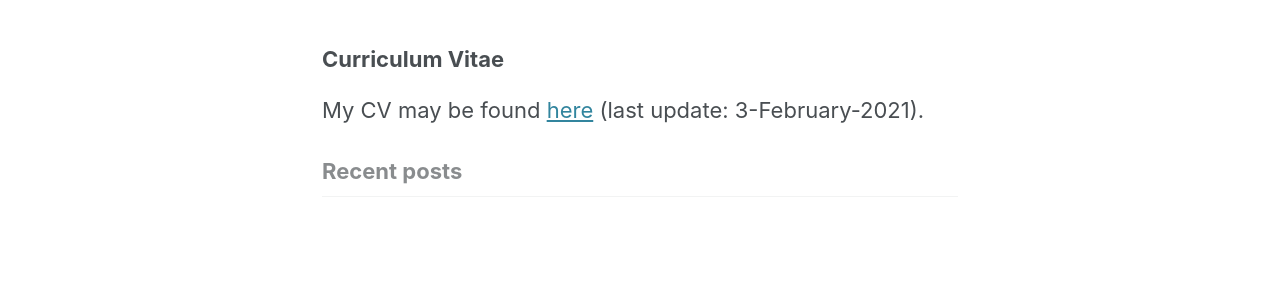
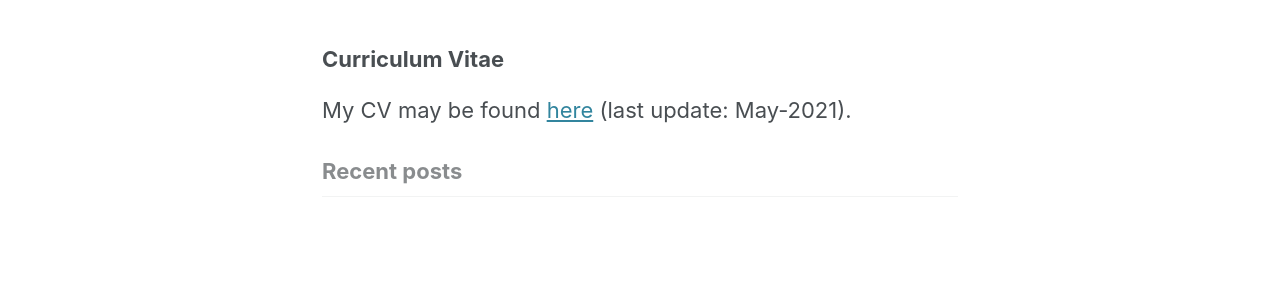
Before and after one commit to lgpcappiello/lgpcappiello.github.io, a Jekyll site: the page built from index.md, in a window 1280 px wide and 900 px high, scrolled down 372 px. Shown: the part 438-728 px from the top of the window. Built offline with Jekyll 4.4.1, drawn with Linux system fonts in a browser that asks for light colours; cached includes are drawn as plain includes; nearby versions of some CDN libraries; our own code applies the rules of GitHub Pages for plain Markdown files.

Commit message:
Update index.md

```diff
--- a/index.md
+++ b/index.md
@@ -11,4 +11,4 @@ I am an Assistant Professor in the Mathematics and Statistics Department at CSU,
 My goal for this site is to share teaching materials and information on my research. Course materials may be found under "Teaching", with original LaTeX and markdown files on my Github. I am always open to collaboration and mentoring student research and am happy to work on projects outside of the current scope of my research. I also do consulting work as time permits. Please feel free to reach out to me with any questions.
 
 ### Curriculum Vitae
-My CV may be found <a href="https://lgpcappiello.github.io/CappielloCV.pdf" target="_blank">here</a> (last update: 3-February-2021).
+My CV may be found <a href="https://lgpcappiello.github.io/CappielloCV.pdf" target="_blank">here</a> (last update: May-2021).
```
